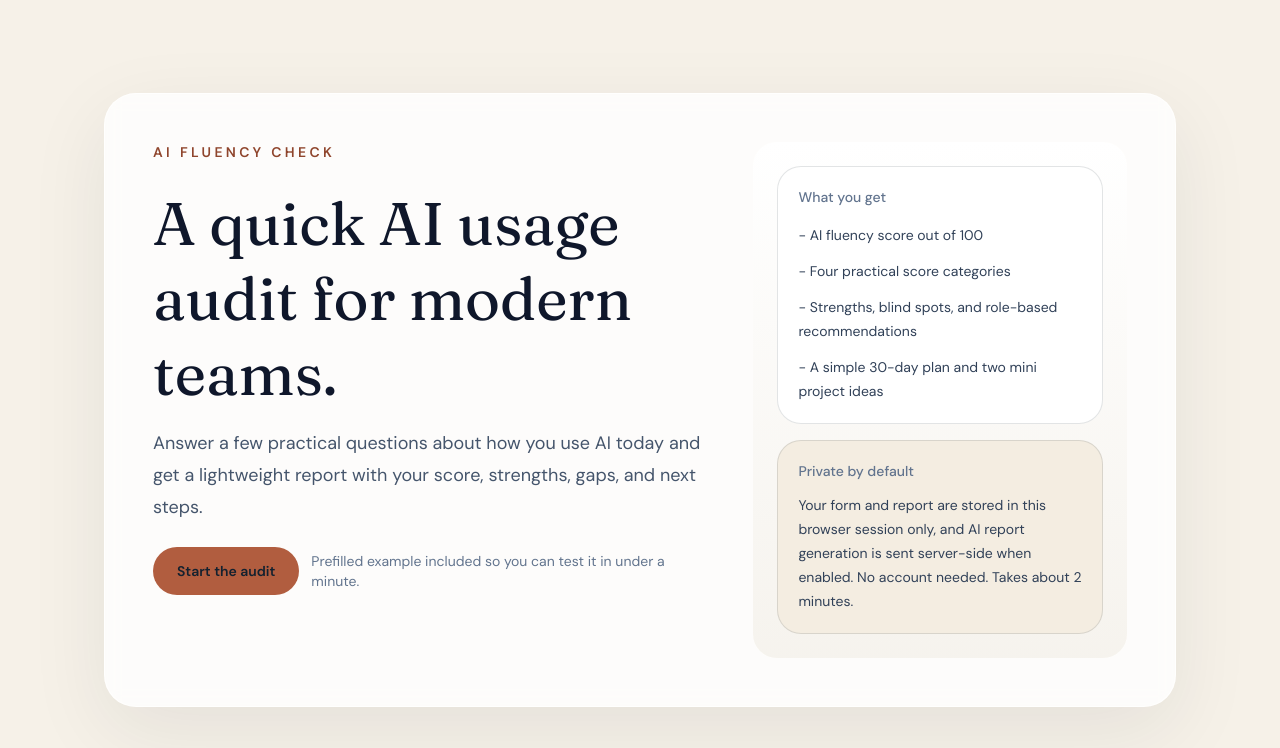
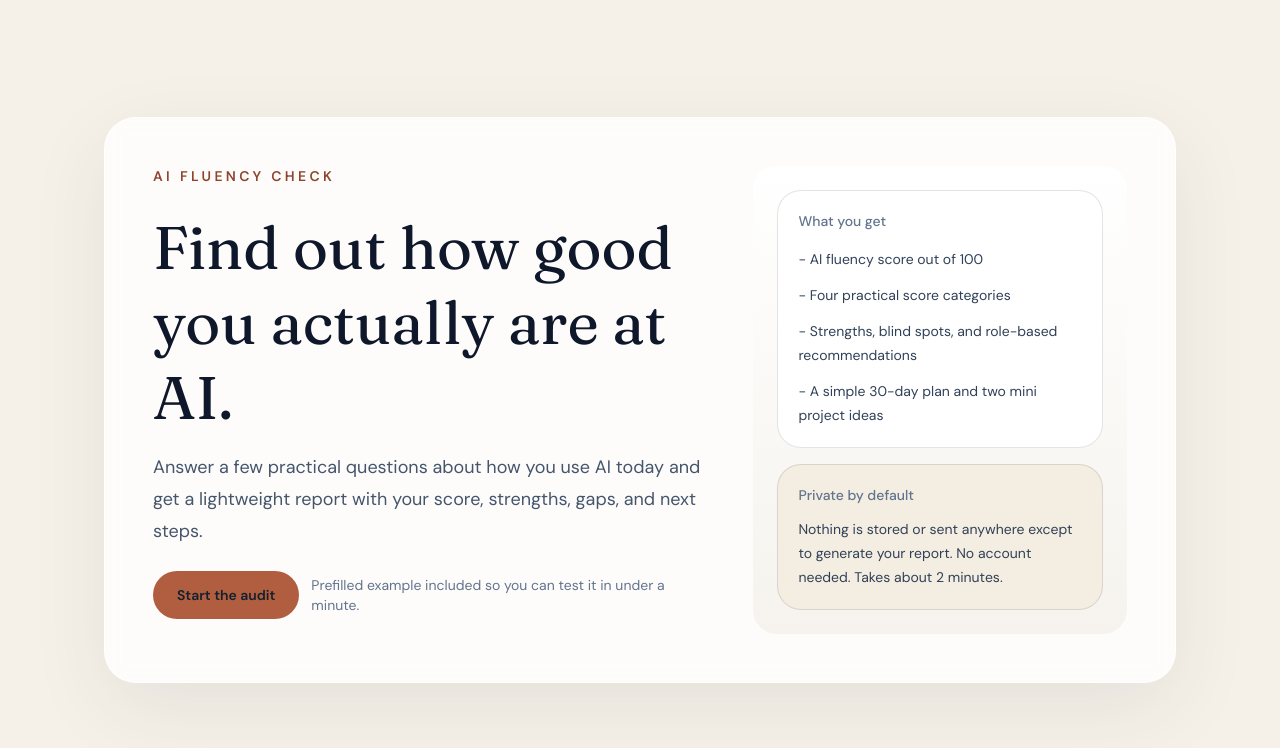
Before and after one commit to FiddleINC/AIFluencyCheck, a Next.js app: page / in a window 1280 px wide. Shown: the top 748 px of the page. Built offline with nearby package versions, Linux system fonts and the light colour scheme.

Commit message:
fix: update homepage headline and privacy copy

```diff
--- a/app/page.tsx
+++ b/app/page.tsx
@@ -10,7 +10,7 @@ export default function Home() {
           </p>
           <div className="space-y-4">
             <h1 className="max-w-2xl font-display text-5xl leading-tight text-slate-900 sm:text-6xl">
-              A quick AI usage audit for modern teams.
+              Find out how good you actually are at AI.
             </h1>
             <p className="max-w-xl text-lg leading-8 text-slate-600">
               Answer a few practical questions about how you use AI today and get
@@ -44,9 +44,8 @@ export default function Home() {
           <div className="rounded-3xl border border-[var(--border)] bg-[var(--panel-soft)] p-5">
             <p className="text-sm font-medium text-slate-500">Private by default</p>
             <p className="mt-3 text-sm leading-6 text-slate-700">
-              Your form and report are stored in this browser session only, and AI
-              report generation is sent server-side when enabled. No account needed.
-              Takes about 2 minutes.
+              Nothing is stored or sent anywhere except to generate your report.
+              No account needed. Takes about 2 minutes.
             </p>
           </div>
         </div>
```
